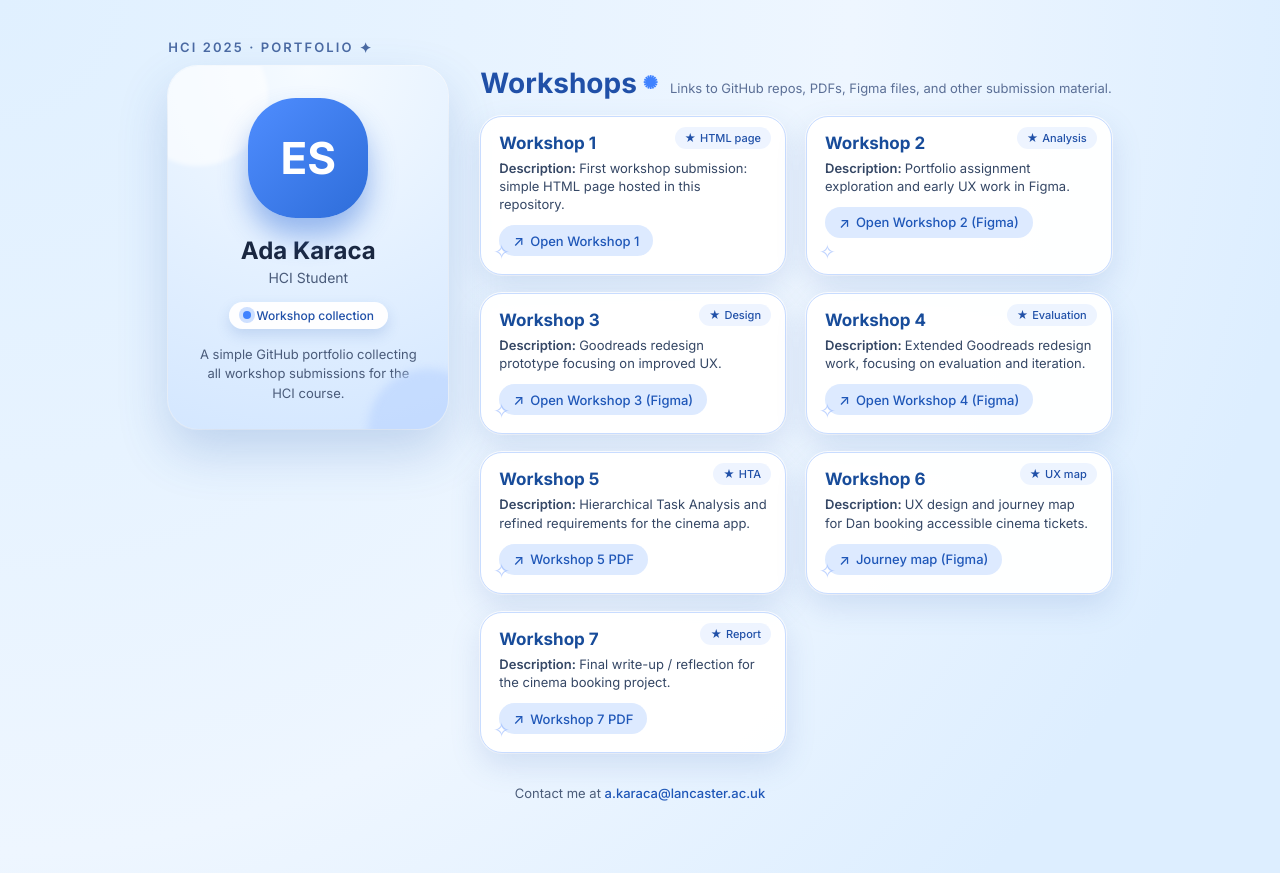
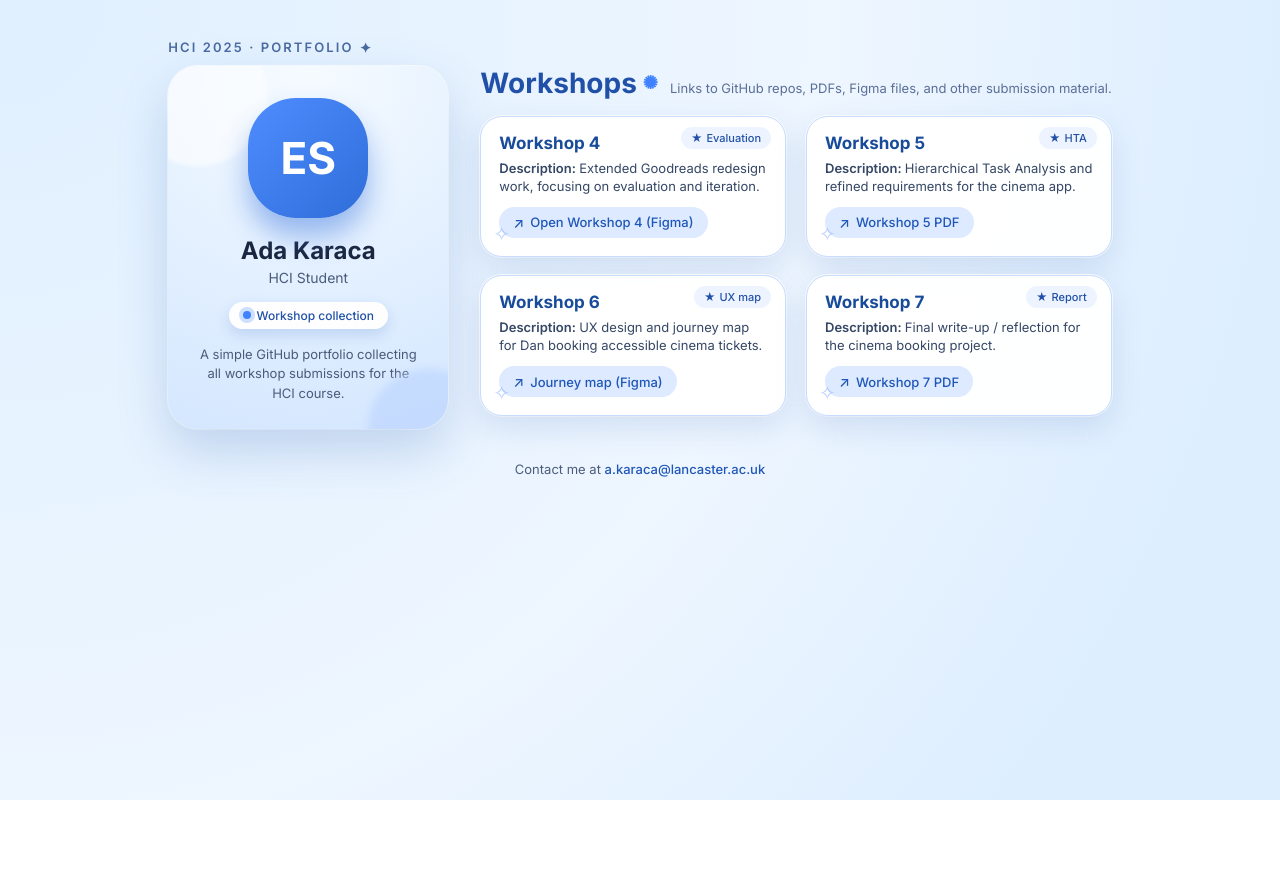
Before and after one commit to AdaBerkeKaraca/AdaBerkeKaraca.github.io, a plain HTML site: page index.html in a window 1280 px wide. After the commit the page ends 800 px from the top, so only its background shows below. Drawn offline with Linux system fonts and the light colour scheme.

Commit message:
Update index.html

```diff
--- a/index.html
+++ b/index.html
@@ -373,52 +373,6 @@
         </div>
 
         <div class="workshops-grid">
-          <!-- Workshop 1 -->
-          <article class="workshop-card">
-            <div class="workshop-tag">HTML page</div>
-            <h2>Workshop 1</h2>
-            <p>
-              <span class="label">Description: </span>
-              First workshop submission: simple HTML page hosted in this repository.
-            </p>
-            <a class="pill-link" href="#" target="_blank">
-              <span class="icon">↗</span>
-              <span>Open Workshop 1</span>
-            </a>
-          </article>
-
-          <!-- Workshop 2 -->
-          <article class="workshop-card">
-            <div class="workshop-tag">Analysis</div>
-            <h2>Workshop 2</h2>
-            <p>
-              <span class="label">Description: </span>
-              Portfolio assignment exploration and early UX work in Figma.
-            </p>
-            <a class="pill-link"
-               href="https://www.figma.com/design/4nOEGgU6dEuY819lVLjSBW/Laila_Mansour_Portfolio_Assignment?node-id=0-1&p=f&t=RAqWIrq7w7wI7LxO-0"
-               target="_blank">
-              <span class="icon">↗</span>
-              <span>Open Workshop 2 (Figma)</span>
-            </a>
-          </article>
-
-          <!-- Workshop 3 -->
-          <article class="workshop-card">
-            <div class="workshop-tag">Design</div>
-            <h2>Workshop 3</h2>
-            <p>
-              <span class="label">Description: </span>
-              Goodreads redesign prototype focusing on improved UX.
-            </p>
-            <a class="pill-link"
-               href="https://www.figma.com/proto/yCDWI5mEK2Xzkxk8IkXq17/Goodreads-Redesign-%E2%80%93-Laila-Mansour?node-id=1-2"
-               target="_blank">
-              <span class="icon">↗</span>
-              <span>Open Workshop 3 (Figma)</span>
-            </a>
-          </article>
-
           <!-- Workshop 4 -->
           <article class="workshop-card">
             <div class="workshop-tag">Evaluation</div>
```
